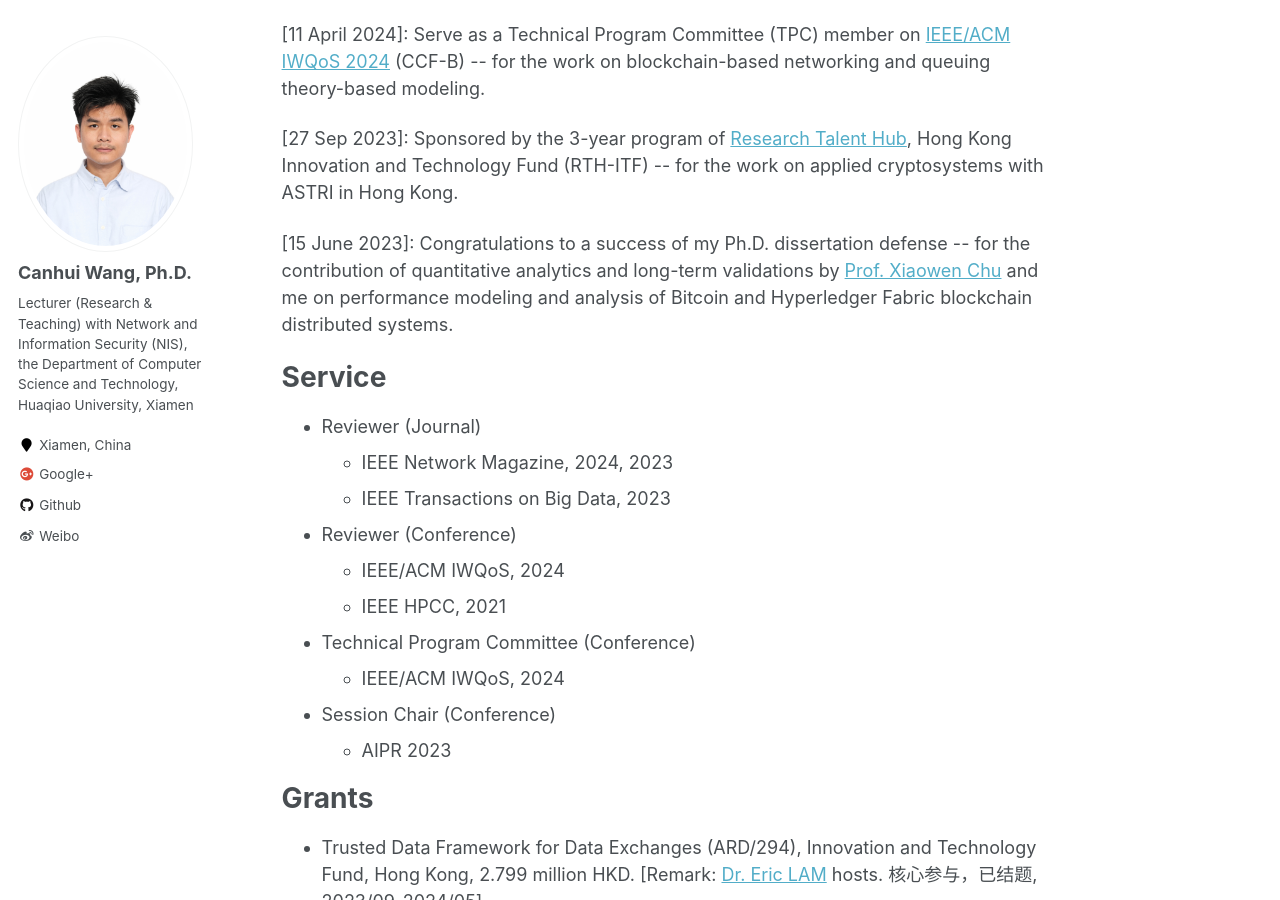
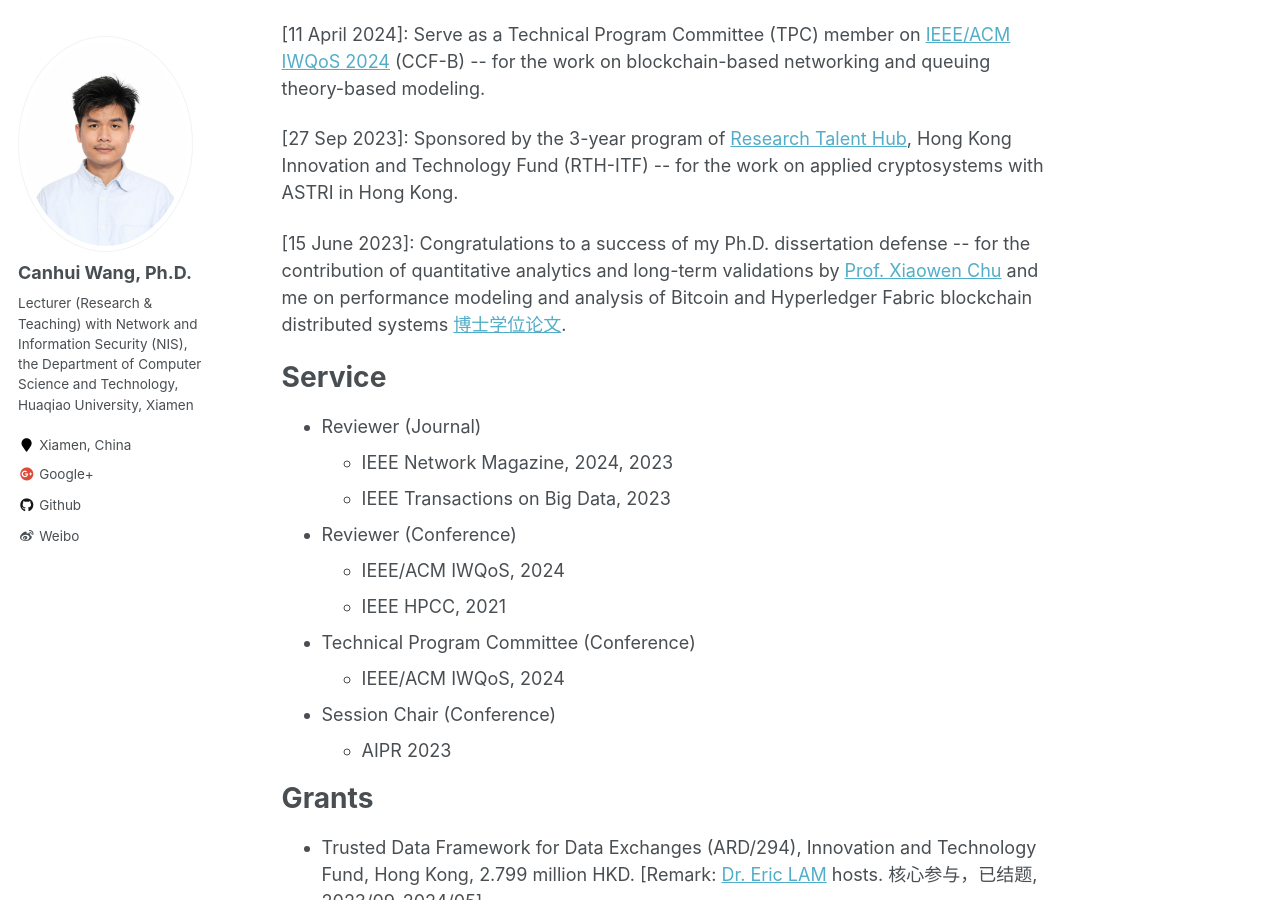
Before and after one commit to Canhui/canhui.github.io, a Jekyll site: the page built from _pages/about.md, in a window 1280 px wide and 900 px high, scrolled down 791 px. Built offline with Jekyll 4.4.1, drawn with Linux system fonts in a browser that asks for light colours.

Commit message:
Update about.md

```diff
--- a/_pages/about.md
+++ b/_pages/about.md
@@ -23,7 +23,7 @@ Recent news
 
 \[27 Sep 2023\]: Sponsored by the 3-year program of [Research Talent Hub](https://www.itf.gov.hk/en/funding-programmes/nurturing-talent/research-talent-hub/), Hong Kong Innovation and Technology Fund (RTH-ITF) -\- for the work on applied cryptosystems with ASTRI in Hong Kong.
 
-\[15 June 2023\]: Congratulations to a success of my Ph.D. dissertation defense -\- for the contribution of quantitative analytics and long-term validations by [Prof. Xiaowen Chu](https://scholar.google.com/citations?user=v4rX24EAAAAJ) and me on performance modeling and analysis of Bitcoin and Hyperledger Fabric blockchain distributed systems.
+\[15 June 2023\]: Congratulations to a success of my Ph.D. dissertation defense -\- for the contribution of quantitative analytics and long-term validations by [Prof. Xiaowen Chu](https://scholar.google.com/citations?user=v4rX24EAAAAJ) and me on performance modeling and analysis of Bitcoin and Hyperledger Fabric blockchain distributed systems [博士学位论文](https://scholars.hkbu.edu.hk/ws/portalfiles/portal/80879547/G23THFL-042570T.pdf).
 
 
 
```
